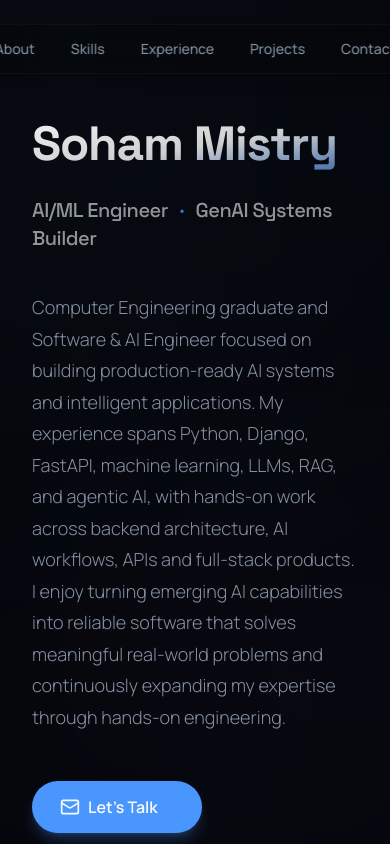
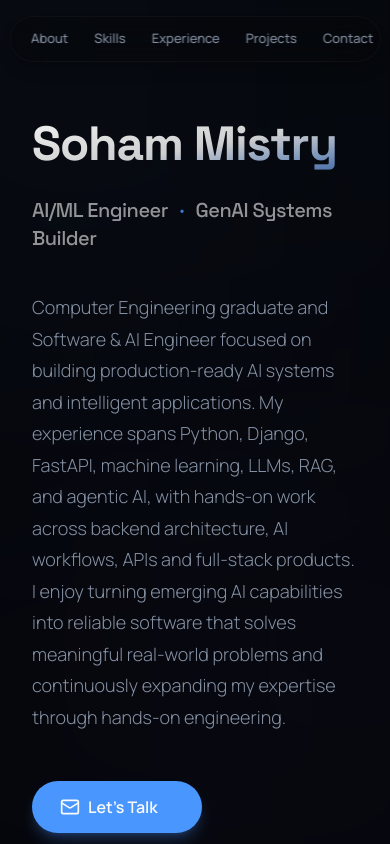
Before and after one commit to SohamMistry01/Portfolio-Soham, a Next.js app: page / in a window 390 px wide. Shown: the top 844 px of the page. Built offline with nearby package versions, Linux system fonts and the light colour scheme.

Commit message:
Fixed nav bar

```diff
--- a/src/app/page.tsx
+++ b/src/app/page.tsx
@@ -28,8 +28,8 @@ export default function Portfolio() {
       </div>
 
       {/* ── Navigation ──────────────────────────────────────── */}
-      <nav className="fixed top-6 left-1/2 -translate-x-1/2 z-50">
-        <div className="flex items-center gap-1 px-2 py-2 bg-background/60 backdrop-blur-lg border border-border/40 rounded-full shadow-lg shadow-black/20">
+      <nav className="fixed top-4 sm:top-6 left-1/2 -translate-x-1/2 z-50 w-[95%] sm:w-auto max-w-[400px] sm:max-w-none">
+        <div className="flex items-center justify-between sm:justify-center gap-0.5 sm:gap-1 px-2 sm:px-2 py-1.5 sm:py-2 bg-background/60 backdrop-blur-lg border border-border/40 rounded-full shadow-lg shadow-black/20 overflow-x-auto [&::-webkit-scrollbar]:hidden [-ms-overflow-style:none] [scrollbar-width:none]">
           {[
             { name: "About", href: "#about" },
             { name: "Skills", href: "#skills" },
@@ -40,7 +40,7 @@ export default function Portfolio() {
             <a
               key={item.name}
               href={item.href}
-              className="px-4 py-1.5 text-sm font-medium text-muted-foreground hover:text-primary hover:bg-primary/10 rounded-full transition-all"
+              className="px-3 sm:px-4 py-1.5 text-[13px] sm:text-sm font-medium text-muted-foreground hover:text-primary hover:bg-primary/10 rounded-full transition-all whitespace-nowrap"
             >
               {item.name}
             </a>
```
